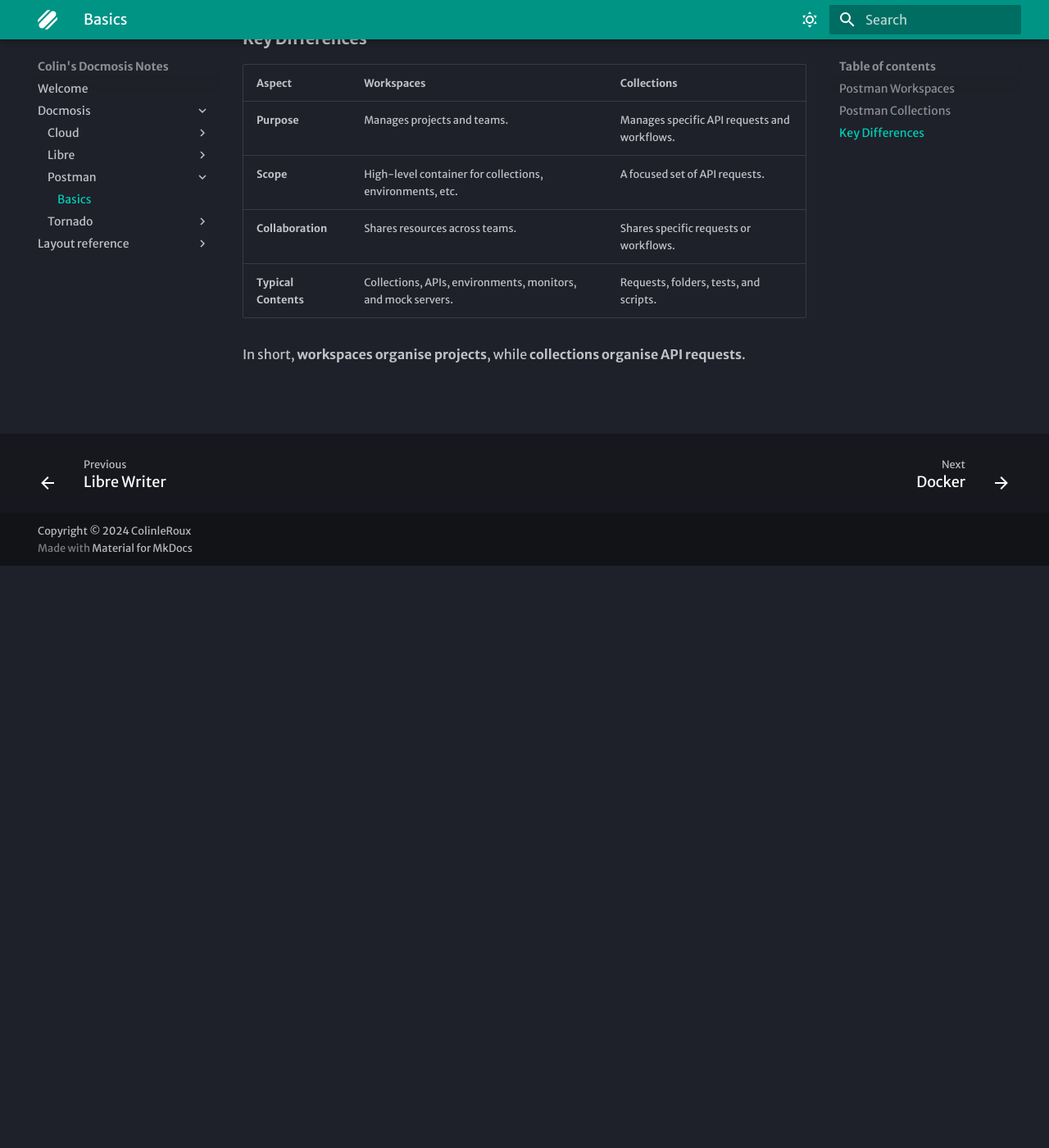
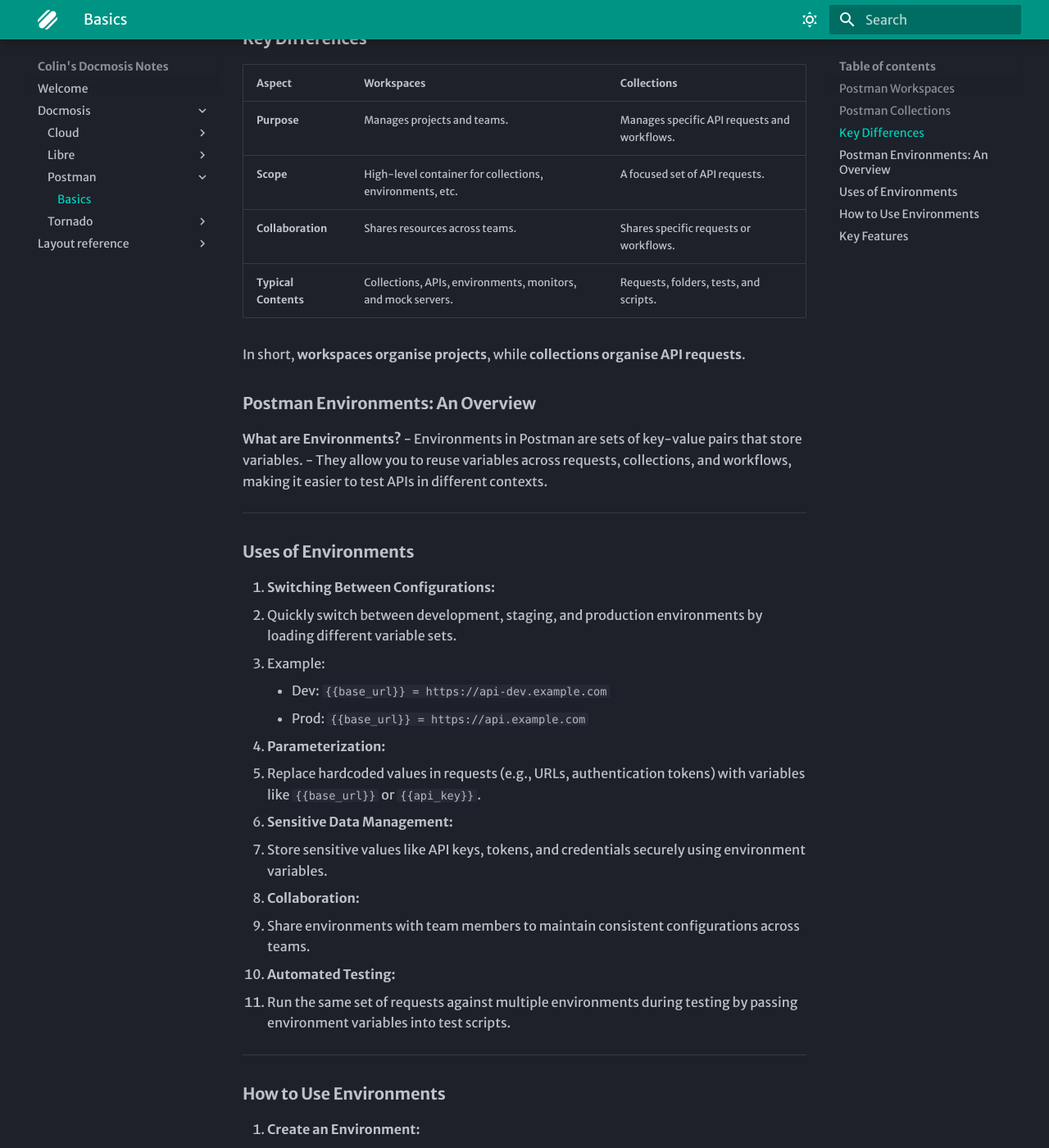
Before and after one commit to colinleroux/DocmosisDocumentation, an MkDocs documentation site: the page built from docs/Docmosis/Postman/basics.md, in a window 1280 px wide and 1400 px high, scrolled down 710 px. Shown: the whole window at 82% size. Built offline with MkDocs 1.6.1 and Material for MkDocs 9.7.7, drawn with Linux system fonts in a browser that asks for light colours; some web fonts are replaced; some of the changed text lies outside the part shown.

Commit message:
added postman docs

````diff
--- a/docs/Docmosis/Postman/basics.md
+++ b/docs/Docmosis/Postman/basics.md
@@ -19,3 +19,58 @@
 | **Typical Contents**| Collections, APIs, environments, monitors, and mock servers. | Requests, folders, tests, and scripts.    |
 
 In short, **workspaces organise projects**, while **collections organise API requests**.
+
+### **Postman Environments: An Overview**
+
+**What are Environments?**
+- Environments in Postman are sets of key-value pairs that store variables.
+- They allow you to reuse variables across requests, collections, and workflows, making it easier to test APIs in different contexts.
+
+---
+
+### **Uses of Environments**
+1. **Switching Between Configurations:**
+   - Quickly switch between development, staging, and production environments by loading different variable sets.
+   - Example:
+     - Dev: `{{base_url}} = https://api-dev.example.com`
+     - Prod: `{{base_url}} = https://api.example.com`
+
+2. **Parameterization:**
+   - Replace hardcoded values in requests (e.g., URLs, authentication tokens) with variables like `{{base_url}}` or `{{api_key}}`.
+
+3. **Sensitive Data Management:**
+   - Store sensitive values like API keys, tokens, and credentials securely using environment variables.
+
+4. **Collaboration:**
+   - Share environments with team members to maintain consistent configurations across teams.
+
+5. **Automated Testing:**
+   - Run the same set of requests against multiple environments during testing by passing environment variables into test scripts.
+
+---
+
+### **How to Use Environments**
+1. **Create an Environment:**
+   - Go to the **Environments** tab and create a new environment with variables.
+
+2. **Define Variables:**
+   - Add variables like `base_url`, `auth_token`, or `user_id` with their respective values.
+
+3. **Use Variables:**
+   - Reference variables in requests using `{{variable_name}}`.
+   - Example:
+     ```
+     GET {{base_url}}/users/{{user_id}}
+     ```
+
+4. **Switch Environments:**
+   - Use the dropdown menu in Postman to select the desired environment for your requests.
+
+---
+
+### **Key Features**
+- **Global Variables:** Variables that are accessible across all environments.
+- **Local Variables:** Temporary variables scoped to a single request or script.
+- **Environment-Specific Variables:** Unique values for each environment, allowing easy context switching.
+
+In summary, Postman environments streamline API testing by enabling dynamic configuration and flexible workflows, making them essential for scalable and efficient API development.
````
